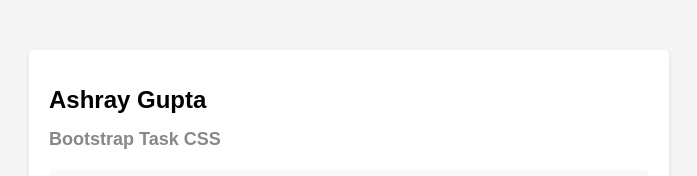
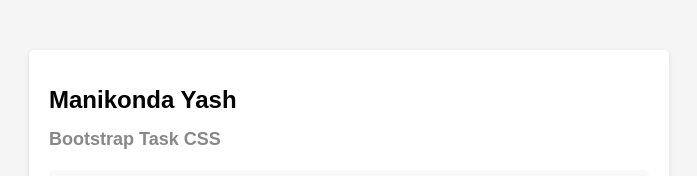
Before and after one commit to yashmanikonda/MernStack---BS, a plain HTML site: page index.html in a window 1280 px wide. Shown: the top 176 px of the page, without its empty margins (291-988 px from the left). Drawn offline with Linux system fonts and the light colour scheme.

Commit message:
Update index.html

```diff
--- a/index.html
+++ b/index.html
@@ -68,7 +68,7 @@
 </head>
 <body>
     <div class="container">
-        <h1 class="heading">Ashray Gupta</h1>
+        <h1 class="heading">Manikonda Yash</h1>
         <h2 class="subheading">Bootstrap Task CSS</h2>
         <ul class="list">
             <li class="list-item"><a href="task1.html">Task 1 </a></li>
```
